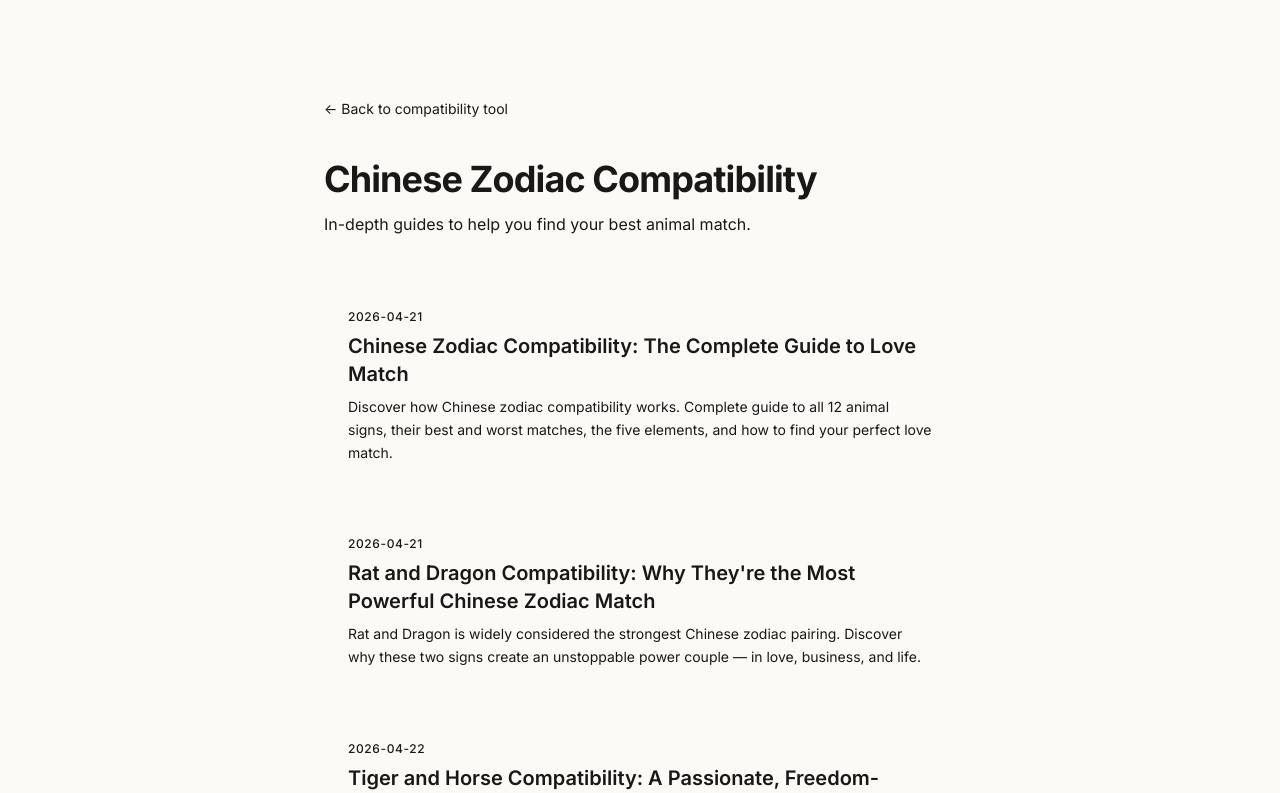
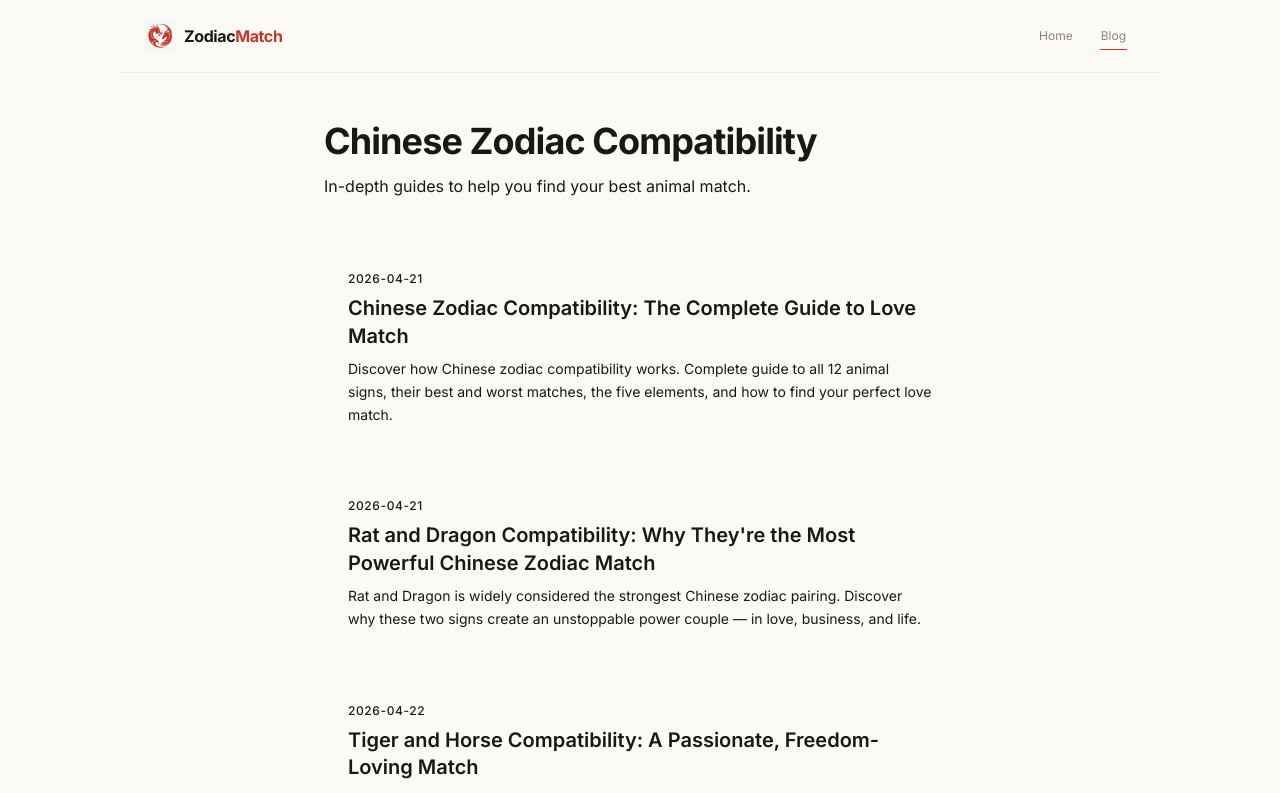
Before and after one commit to ljunzhuang357/zodiac-match, a Next.js app: page /blog in a window 1280 px wide. Shown: the top 793 px of the page. Built offline with nearby package versions, Linux system fonts and the light colour scheme.

Commit message:
add landing page nav to blog pages, remove back links

```diff
--- a/src/app/blog/[slug]/page.tsx
+++ b/src/app/blog/[slug]/page.tsx
@@ -1,7 +1,10 @@
 import Link from "next/link";
 import { notFound } from "next/navigation";
 import type { Metadata } from "next";
+import Image from "next/image";
 import { blogPosts, getRelatedPosts } from "@/data/blog";
+
+const navLink = "text-xs text-[#8a847c] no-underline cursor-pointer px-2.5 py-1.5 rounded-md relative after:content-[''] after:absolute after:bottom-0 after:left-1/2 after:right-1/2 after:h-[1.5px] after:bg-[#c0392b] after:rounded-sm after:transition-[left,right] after:duration-[0.35s] after:ease-[cubic-bezier(0.16,1,0.3,1)] hover:text-[#1a1816] hover:after:left-[20%] hover:after:right-[20%]";
 
 export default async function BlogPostPage({ params }: { params: Promise<{ slug: string }> }) {
   const { slug } = await params;
@@ -37,15 +40,19 @@ export default async function BlogPostPage({ params }: { params: Promise<{ slug:
       />
 
       <main className="min-h-screen" style={{ background: "var(--color-bg)" }}>
-        <article className="mx-auto max-w-2xl px-5 py-16 sm:py-24">
-          <Link
-            href="/blog"
-            className="inline-flex items-center gap-1 text-sm mb-10"
-            style={{ color: "var(--color-fg-tertiary)" }}
-          >
-            ← Back to blog
+        {/* Nav */}
+        <nav className="flex items-center justify-between py-5 border-b border-[#eeebe5] mb-12 max-w-[1040px] mx-auto px-6">
+          <Link href="/" className="flex items-center gap-2 no-underline">
+            <Image src="/logo.png" alt="" width="32" height="32" style={{ objectFit: "contain" }} />
+            <span className="text-base font-bold tracking-tight text-[#1a1816]">Zodiac<em className="not-italic text-[#c0392b]">Match</em></span>
           </Link>
+          <div className="flex gap-2 items-center">
+            <Link href="/" className={navLink}>Home</Link>
+            <Link href="/blog" className={navLink}>Blog</Link>
+          </div>
+        </nav>
 
+        <article className="mx-auto max-w-2xl px-5 pb-16 sm:pb-24">
           <time
             className="text-xs font-medium uppercase tracking-wider mb-3 block"
             style={{ color: "var(--color-accent)" }}
--- a/src/app/blog/page.tsx
+++ b/src/app/blog/page.tsx
@@ -1,5 +1,6 @@
 import Link from "next/link";
 import type { Metadata } from "next";
+import Image from "next/image";
 import { blogPosts } from "@/data/blog";
 
 export const metadata: Metadata = {
@@ -24,18 +25,24 @@ export const metadata: Metadata = {
   },
 };
 
+const navLink = "text-xs text-[#8a847c] no-underline cursor-pointer px-2.5 py-1.5 rounded-md relative after:content-[''] after:absolute after:bottom-0 after:left-1/2 after:right-1/2 after:h-[1.5px] after:bg-[#c0392b] after:rounded-sm after:transition-[left,right] after:duration-[0.35s] after:ease-[cubic-bezier(0.16,1,0.3,1)] hover:text-[#1a1816] hover:after:left-[20%] hover:after:right-[20%]";
+
 export default function BlogPage() {
   return (
     <main className="min-h-screen" style={{ background: "var(--color-bg)" }}>
-      <div className="mx-auto max-w-2xl px-5 py-16 sm:py-24">
-        <Link
-          href="/"
-          className="inline-flex items-center gap-1 text-sm mb-10"
-          style={{ color: "var(--color-fg-tertiary)" }}
-        >
-          ← Back to compatibility tool
+      {/* Nav */}
+      <nav className="flex items-center justify-between py-5 border-b border-[#eeebe5] mb-12 max-w-[1040px] mx-auto px-6">
+        <Link href="/" className="flex items-center gap-2 no-underline">
+          <Image src="/logo.png" alt="" width="32" height="32" style={{ objectFit: "contain" }} />
+          <span className="text-base font-bold tracking-tight text-[#1a1816]">Zodiac<em className="not-italic text-[#c0392b]">Match</em></span>
         </Link>
+        <div className="flex gap-2 items-center">
+          <Link href="/" className={navLink}>Home</Link>
+          <Link href="/blog" className={navLink + " text-[#1a1816] after:left-[20%] after:right-[20%]"}>Blog</Link>
+        </div>
+      </nav>
 
+      <div className="mx-auto max-w-2xl px-5 pb-16 sm:pb-24">
         <h1 className="text-3xl sm:text-4xl font-bold tracking-tight mb-3">
           Chinese Zodiac Compatibility
         </h1>
```
